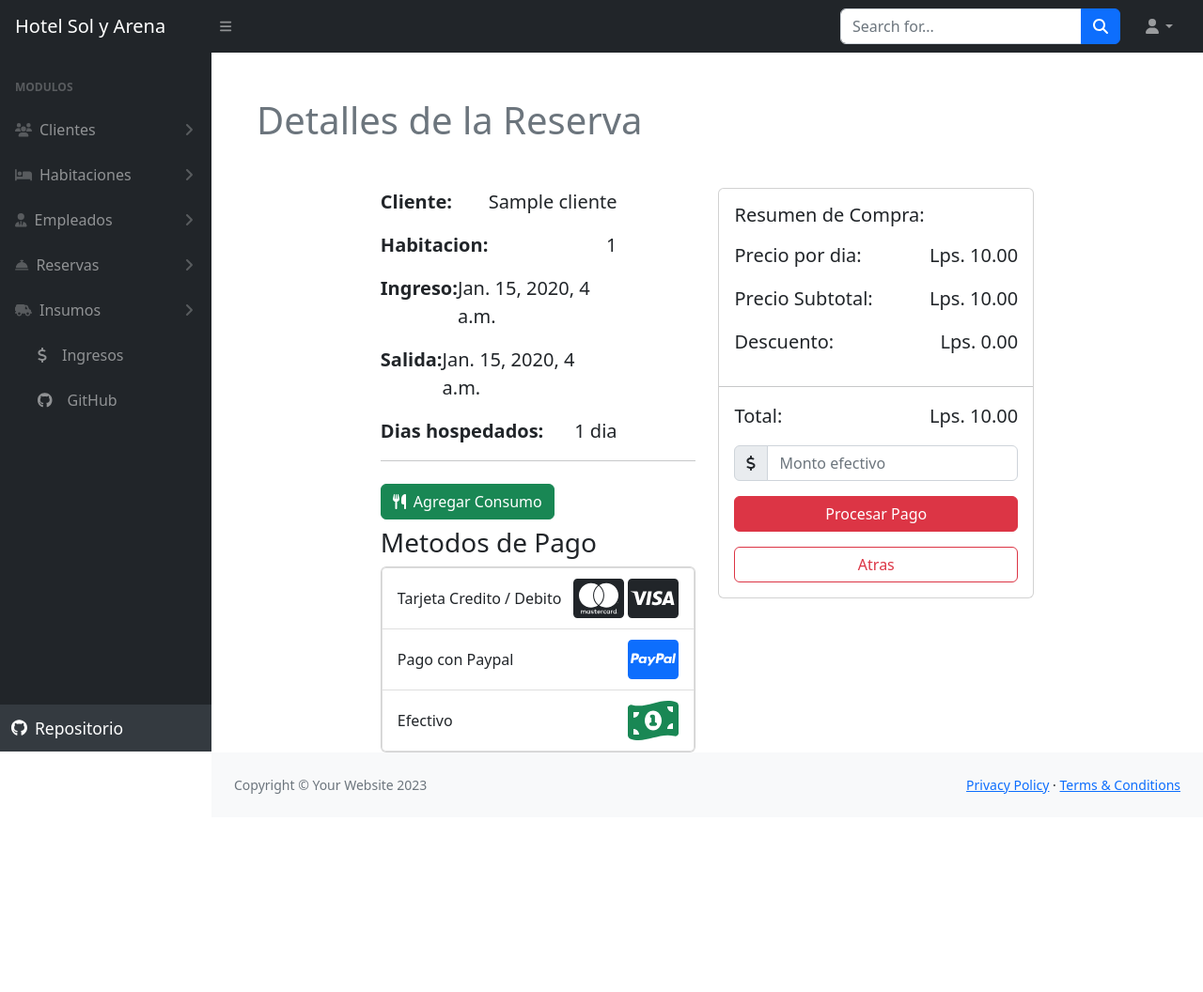
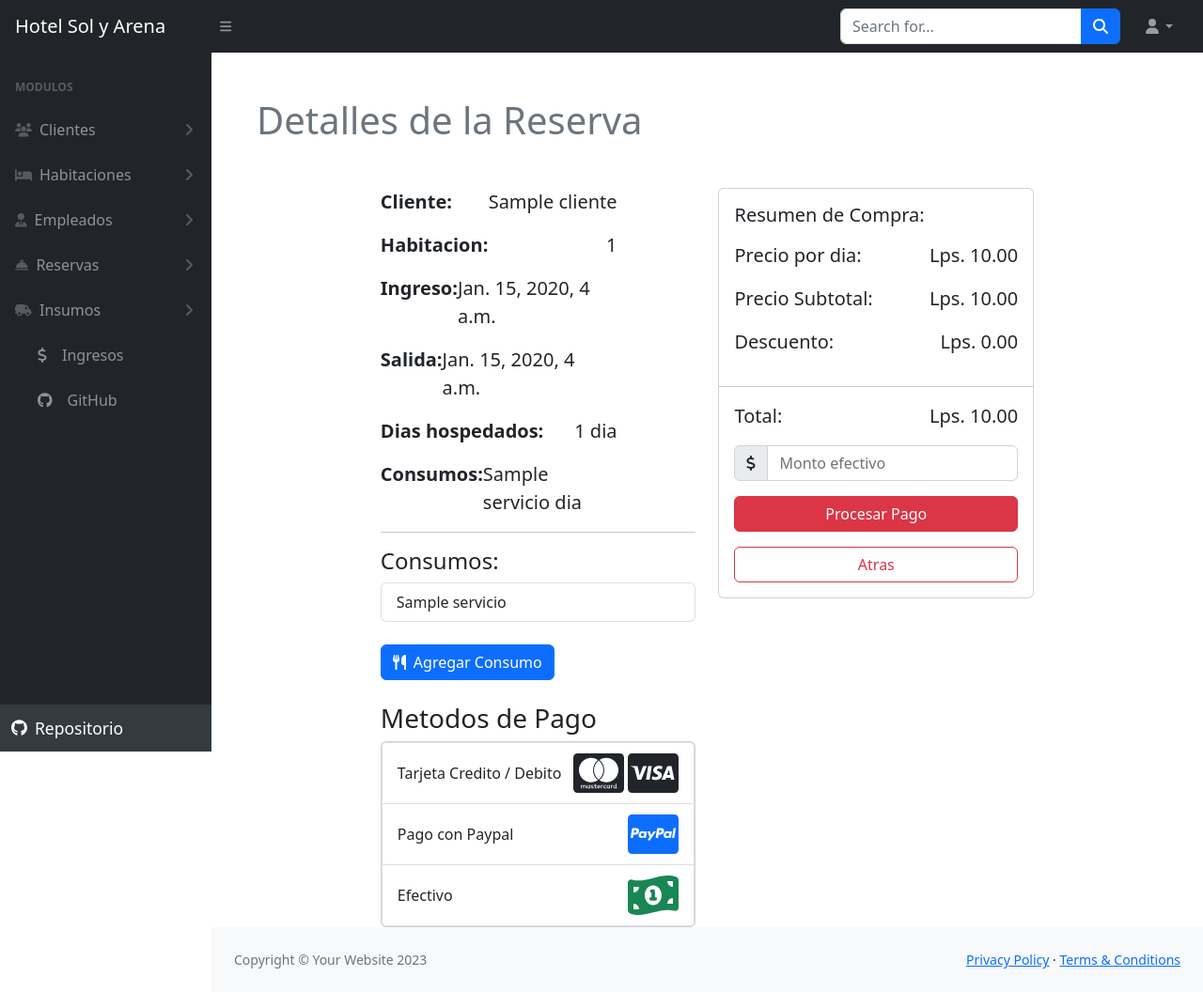
Before and after one commit to Allam9573/sistema_hoteles, a Django app: page /reservas/view/1/ in a window 1280 px wide. Shown: the whole page at 94% size. Before the commit the page ends 845 px from the top, so only its background shows below. Run offline with Django 5.2, Linux system fonts and the light colour scheme; tables that the repository leaves empty hold one stand-in row (values such as "Sample post"); some libraries are stand-ins or nearby versions.

Commit message:
consumos hotel

```diff
--- a/consumos/models.py
+++ b/consumos/models.py
@@ -1,6 +1,4 @@
 from django.db import models
-
+from servicios.models import Servicio
 
 # Create your models here.
-# class Consumo(models.Model):
-#     pass
--- a/consumos/views.py
+++ b/consumos/views.py
@@ -1,3 +1,4 @@
-from django.shortcuts import render
+from django.shortcuts import render, HttpResponse
+from . models import Consumo
 
 # Create your views here.
--- a/reservas/models.py
+++ b/reservas/models.py
@@ -1,7 +1,7 @@
 from django.db import models
 from clientes.models import Cliente
 from habitaciones.models import Habitacion
-
+from servicios.models import Servicio
 # Create your models here.
 
 
@@ -13,3 +13,5 @@ class Reserva(models.Model):
     fecha_creacion = models.DateTimeField(auto_now_add=True)
     costo_subtotal = models.DecimalField(max_digits=10, decimal_places=2)
     dias_hospedados = models.IntegerField(default=0)
+    consumos = models.ForeignKey(Servicio, on_delete=models.CASCADE, null=True)
+    total_consumos = models.DecimalField(max_digits=10, decimal_places=2, default=0)
--- a/reservas/urls.py
+++ b/reservas/urls.py
@@ -5,7 +5,8 @@ urlpatterns = [
     path("", views.reservas, name="reservas"),
     path("nueva-reserva/", views.registrar_reserva, name="registrar_reserva"),
     path('api/guardar-reserva/', views.guardar_reserva, name='guardar_reserva'),
-    path('view/<int:id>/', views.ver_reserva),
+    path('view/<int:id>/', views.ver_reserva, name='ver_reserva'),
     path('eliminar/<int:id>/', views.ver_reserva_eliminar, name='ver_reserva_eliminar'),
-    path('api/eliminar/<int:id>/', views.eliminar_reserva, name='eliminar_reserva')
+    path('api/eliminar/<int:id>/', views.eliminar_reserva, name='eliminar_reserva'),
+    path('api/agregar-consumo/', views.agregar_consumo, name='agregar_consumo')
 ]
--- a/reservas/views.py
+++ b/reservas/views.py
@@ -3,6 +3,7 @@ from reservas.models import Reserva
 from habitaciones.models import Habitacion
 from clientes.models import Cliente
 from datetime import datetime
+from servicios.models import Servicio
 
 
 # Create your views here.
@@ -55,7 +56,8 @@ def guardar_reserva(request):
 
 def ver_reserva(request, id):
     reserva = Reserva.objects.get(id=id)
-    return render(request, "reservas/ver.html", {"reserva": reserva})
+    servicios = Servicio.objects.all()
+    return render(request, "reservas/ver.html", {"reserva": reserva, "servicios": servicios})
 
 
 def ver_reserva_eliminar(request, id):
@@ -67,3 +69,11 @@ def eliminar_reserva(request, id):
     reserva = Reserva.objects.get(id=id)
     reserva.delete()
     return redirect("reservas")
+
+
+def agregar_consumo(request):
+    reserva = Reserva.objects.get(id=int(request.POST['id_reserva']))
+    servicio = Servicio.objects.get(id=int(request.POST['id_servicio']))
+    reserva.consumos = servicio
+    reserva.save()
+    return redirect('reservas')
--- a/servicios/views.py
+++ b/servicios/views.py
@@ -4,6 +4,6 @@ from .models import Servicio
 
 # Create your views here.
 def crear_servicio(request):
-    nuevo_servicio = Servicio("Almuerzo Costeño", 90)
+    nuevo_servicio = Servicio(nombre="Pescado Frito con Tajadas", precio=90)
     nuevo_servicio.save()
     return HttpResponse("Servicio creado")
--- a/templates/reservas/ver.html
+++ b/templates/reservas/ver.html
@@ -30,9 +30,24 @@
           <div class="lead">{{ reserva.dias_hospedados }} dias</div>
         {% endif %}
       </div>
+      <div class="w-75 mb-3 d-flex justify-content-between align-items-between">
+        <div class="fw-bold fs-5">Consumos:</div>
+        {% if reserva.consumos %}
+          <div class="lead">{{ reserva.consumos }} dia</div>
+        {% else %}
+          <div class="lead">Lps. {{ reserva.total_consumos|intcomma }}</div>
+        {% endif %}
+      </div>
       <hr />
-
-      <a href="" data-bs-toggle="modal" data-bs-target="#modalConsumos" class="btn btn-success my-2"><i class="fa-solid fa-utensils me-2"></i>Agregar Consumo</a>
+      {% if reserva.consumos %}
+        <h4>Consumos:</h4>
+        <ul class="list-group">
+          <li class="list-group-item">{{ reserva.consumos }}</li>
+        </ul>
+      {% else %}
+        <h3>No tiene consumos en el hotel</h3>
+      {% endif %}
+      <a href="" data-bs-toggle="modal" data-bs-target="#modalConsumos" class="btn btn-primary my-4"><i class="fa-solid fa-utensils me-2"></i>Agregar Consumo</a>
       <br />
       <h3>Metodos de Pago</h3>
       <div class="card">
@@ -85,7 +100,7 @@
             <div class="input-group">
               <span class="input-group-text"><i class="fa-solid fa-dollar-sign"></i></span>
               <input type="hidden" name="reserva_id" value="{{ reserva.id }}" />
-              <input type="text" name="monto" placeholder="Monto efectivo" id="" class="form-control" />
+              <input type="number" name="monto" placeholder="Monto efectivo" id="" class="form-control" />
             </div>
             <input type="submit" value="Procesar Pago" class="btn btn-danger w-100 my-3" />
           </form>
@@ -96,9 +111,7 @@
     <div class="col-2"></div>
   </div>
 
-
-
-<!-- Modal -->
+  <!-- Modal Servicios de Consumo -->
   <div class="modal fade" id="modalConsumos" tabindex="-1" aria-labelledby="exampleModalLabel" aria-hidden="true">
     <div class="modal-dialog">
       <div class="modal-content">
@@ -107,19 +120,24 @@
           <button type="button" class="btn-close" data-bs-dismiss="modal" aria-label="Close"></button>
         </div>
         <div class="modal-body">
-      <form action="">
+          <form action="{% url 'agregar_consumo' %}" method="POST">
+            {% csrf_token %}
+            <input type="hidden" name="id_reserva" value="{{ reserva.id }}" />
             <div class="input-group">
               <span class="input-group-text"><i class="fa-solid fa-utensils"></i></span>
-          <select name="" class="form-control" id=""></select>
-        </div>
-      </form>
+              <select name="id_servicio" class="form-control" id="">
+                {% for servicio in servicios %}
+                  <option value="{{ servicio.id }}">{{ servicio.nombre }}</option>
+                {% endfor %}
+              </select>
             </div>
             <div class="modal-footer">
               <button type="button" class="btn btn-danger" data-bs-dismiss="modal">Cancelar</button>
-        <button type="button" class="btn btn-primary">Agregar</button>
+              <input type="submit" value="Agregar Consumo" class="btn btn-primary" />
+            </div>
+          </form>
         </div>
       </div>
     </div>
   </div>
-
 {% endblock %}
```
Also changed, not shown: consumos/migrations/0001_initial.py (added), consumos/migrations/0002_delete_consumo.py (added), reservas/migrations/0003_reserva_consumos.py (added), reservas/migrations/0004_reserva_total_consumos.py (added). Lines whose indentation alone changed are shown as unchanged.
